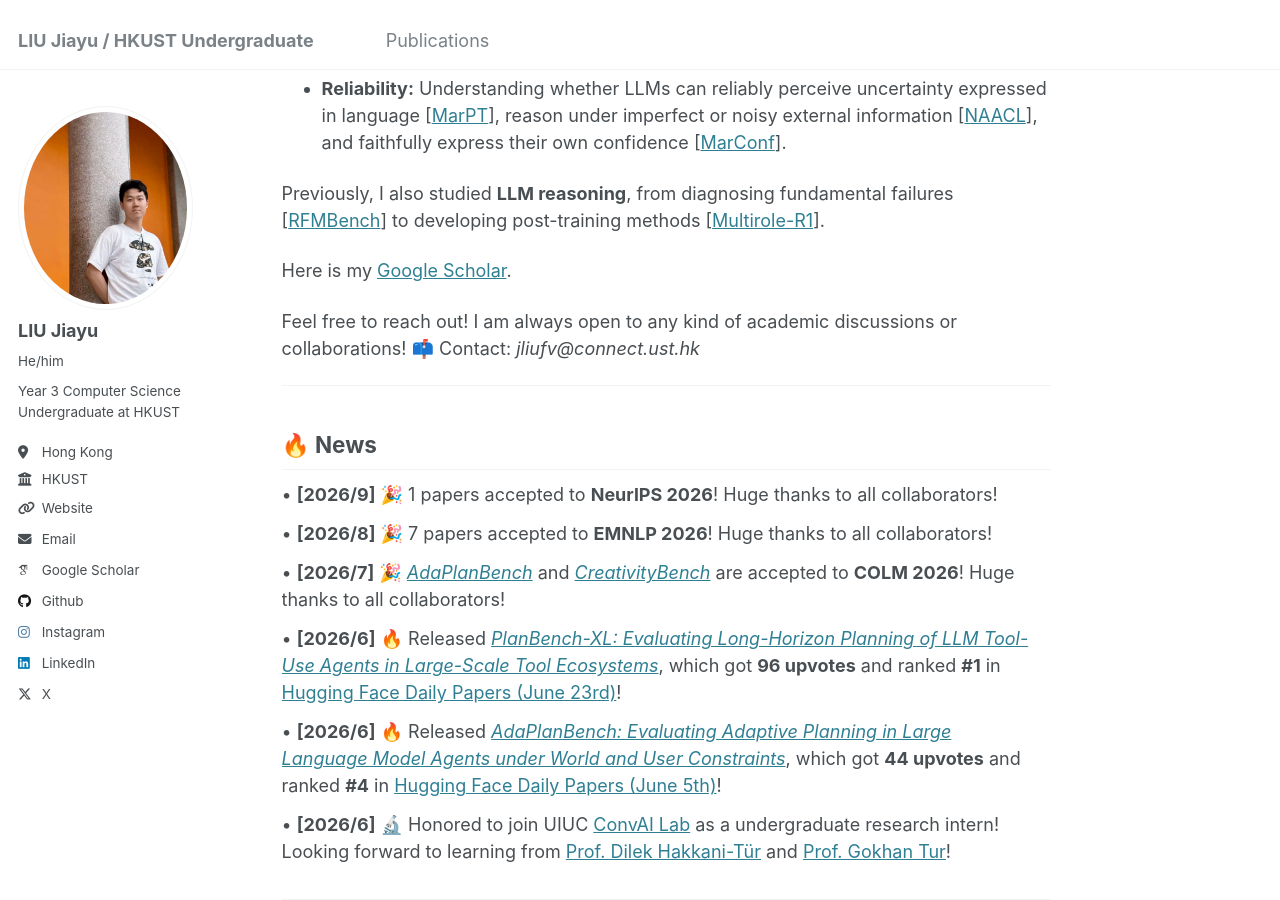
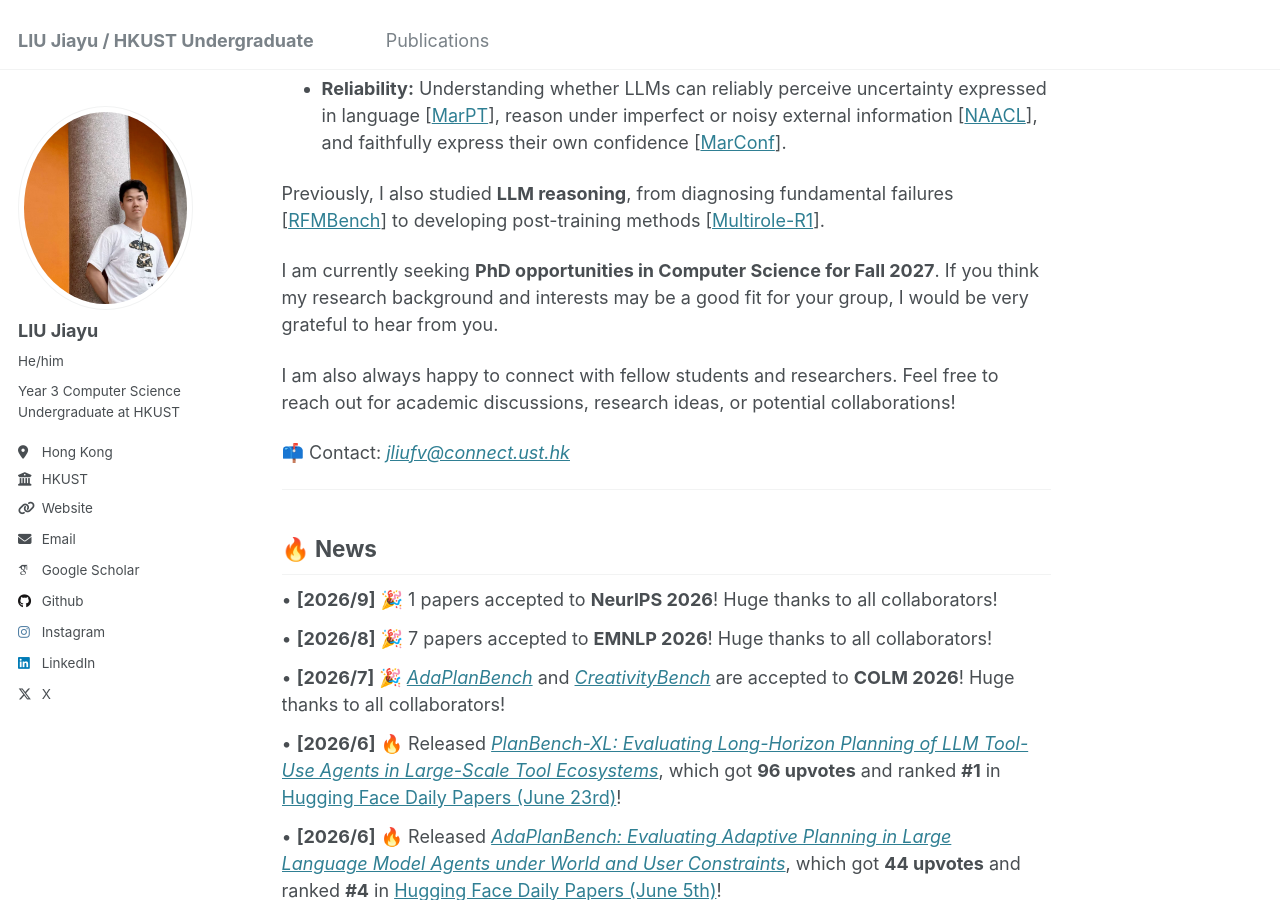
Before and after one commit to JiayuJeff/JiayuJeff.github.io, a Jekyll site: the page built from _pages/about.md, in a window 1280 px wide and 900 px high, scrolled down 413 px. Built offline with Jekyll 4.4.1, drawn with Linux system fonts in a browser that asks for light colours; some web fonts are replaced.

Commit message:
Update PhD opportunity and contact information

```diff
--- a/_pages/about.md
+++ b/_pages/about.md
@@ -145,10 +145,11 @@ function toggleSection(header) {
 </script>
 -->
 
-Here is my [Google Scholar](https://scholar.google.com/citations?user=PIQxhfMAAAAJ&hl=en).
+I am currently seeking **PhD opportunities in Computer Science for Fall 2027**. If you think my research background and interests may be a good fit for your group, I would be very grateful to hear from you.
 
-Feel free to reach out! I am always open to any kind of academic discussions or collaborations!
-📫 Contact: *jliufv@connect.ust.hk*
+I am also always happy to connect with fellow students and researchers. Feel free to reach out for academic discussions, research ideas, or potential collaborations!
+
+📫 Contact: *[jliufv@connect.ust.hk](mailto:jliufv@connect.ust.hk)*
 
 ---
 
```
